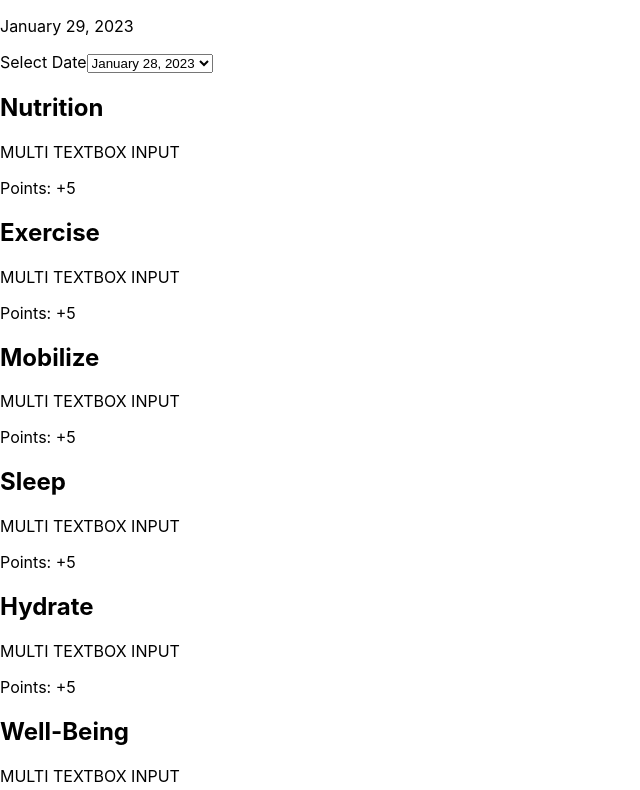
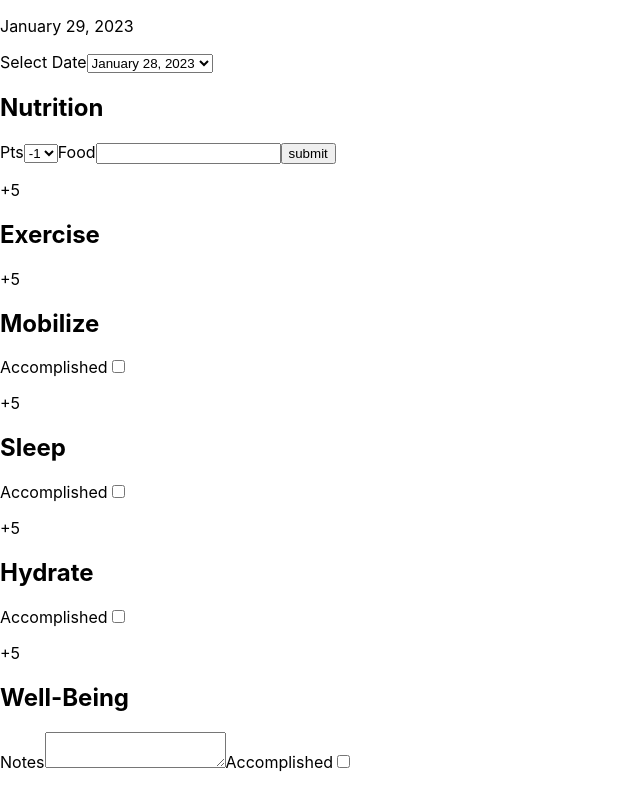
Before and after one commit to peter7n/whole-life-tracker, a React (Create React App) app: page / in a window 1280 px wide. Shown: the top 790 px of the page, without its empty margins (0-640 px from the left). Built offline with nearby package versions, Linux system fonts and the light colour scheme.

Commit message:
finish initial static components

```diff
--- a/src/HabitsPanel/ExerciseRow.js
+++ b/src/HabitsPanel/ExerciseRow.js
@@ -4,7 +4,9 @@ const ExerciseRow = () => {
 	return (
 		<HabitRow
 			name="Exercise"
-			inputType="multi-textbox"
+			inputType="checkbox-and-text"
+			checkboxId="exercise"
+			textId="exercise-notes"
 		/>
 	);
 }
--- a/src/HabitsPanel/HydrateRow.js
+++ b/src/HabitsPanel/HydrateRow.js
@@ -4,7 +4,8 @@ const HydrateRow = () => {
 	return (
 		<HabitRow
 			name="Hydrate"
-			inputType="multi-textbox"
+			inputType="checkbox"
+			id="hydrate"
 		/>
 	);
 }
--- a/src/HabitsPanel/MobilizeRow.js
+++ b/src/HabitsPanel/MobilizeRow.js
@@ -4,7 +4,8 @@ const MobilizeRow = () => {
 	return (
 		<HabitRow
 			name="Mobilize"
-			inputType="multi-textbox"
+			inputType="checkbox"
+			id="mobilize"
 		/>
 	);
 }
--- /dev/null
+++ b/src/HabitsPanel/PointsDisplay.js
@@ -0,0 +1,7 @@
+const PointsDisplay = () => {
+	return (
+		<p>+5</p>
+	);
+}
+
+export default PointsDisplay;
--- a/src/HabitsPanel/ReflectRow.js
+++ b/src/HabitsPanel/ReflectRow.js
@@ -4,7 +4,7 @@ const ReflectRow = () => {
 	return (
 		<HabitRow
 			name="Reflect"
-			inputType="multi-textbox"
+			inputType="checkbox-and-notes"
 		/>
 	);
 }
--- a/src/HabitsPanel/SleepRow.js
+++ b/src/HabitsPanel/SleepRow.js
@@ -4,7 +4,8 @@ const SleepRow = () => {
 	return (
 		<HabitRow
 			name="Sleep"
-			inputType="multi-textbox"
+			inputType="checkbox"
+			id="sleep"
 		/>
 	);
 }
--- a/src/HabitsPanel/WellBeingRow.js
+++ b/src/HabitsPanel/WellBeingRow.js
@@ -4,7 +4,7 @@ const WellBeingRow = () => {
 	return (
 		<HabitRow
 			name="Well-Being"
-			inputType="multi-textbox"
+			inputType="checkbox-and-notes"
 		/>
 	);
 }
--- a/src/UI/HabitRow.js
+++ b/src/UI/HabitRow.js
@@ -1,15 +1,35 @@
+import PointsDisplay from '../HabitsPanel/PointsDisplay';
+
 const HabitRow = (props) => {
 	let inputContent = '';
-	let multiTextBox = <p>MULTI TEXTBOX INPUT</p>;
+	let multiTextBox =
+		<form>
+			<label for="points">Pts</label>
+			<select name="points" id="points">
+				<option value="1">-1</option>
+				<option value="2">-2</option>
+				<option value="3">-3</option>
+			</select>
+			<label for="food">Food</label>
+			<input type="text" id="food" name="food" />
+			<input type="submit" value="submit" />
+		</form>;
+	let checkbox = <form><label for="{props.checkboxId}">Accomplished</label><input type="checkbox" id="{props.checkboxId}" name="{props.checkboxId}" value="false" /></form>
+	let checkboxAndText = <form><label for="props.textId">Notes</label><textarea id="props.textId" name="props.textId" ></textarea><label for="{props.checkboxId}">Accomplished</label><input type="checkbox" id="{props.checkboxId}" name="{props.checkboxId}" value="false" /></form>
+
 	if (props.inputType === 'multi-textbox') {
 		inputContent = multiTextBox;
+	} else if (props.inputType === 'checkbox') {
+		inputContent = checkbox;
+	} else if (props.inputType === 'checkbox-and-notes') {
+		inputContent = checkboxAndText;
 	}
 
 	return (
 		<div>
 			<h2>{props.name}</h2>
 			{inputContent}
-			<p>Points: +5</p>
+			<PointsDisplay type="props.name" />
 		</div>
 	);
 }
```
